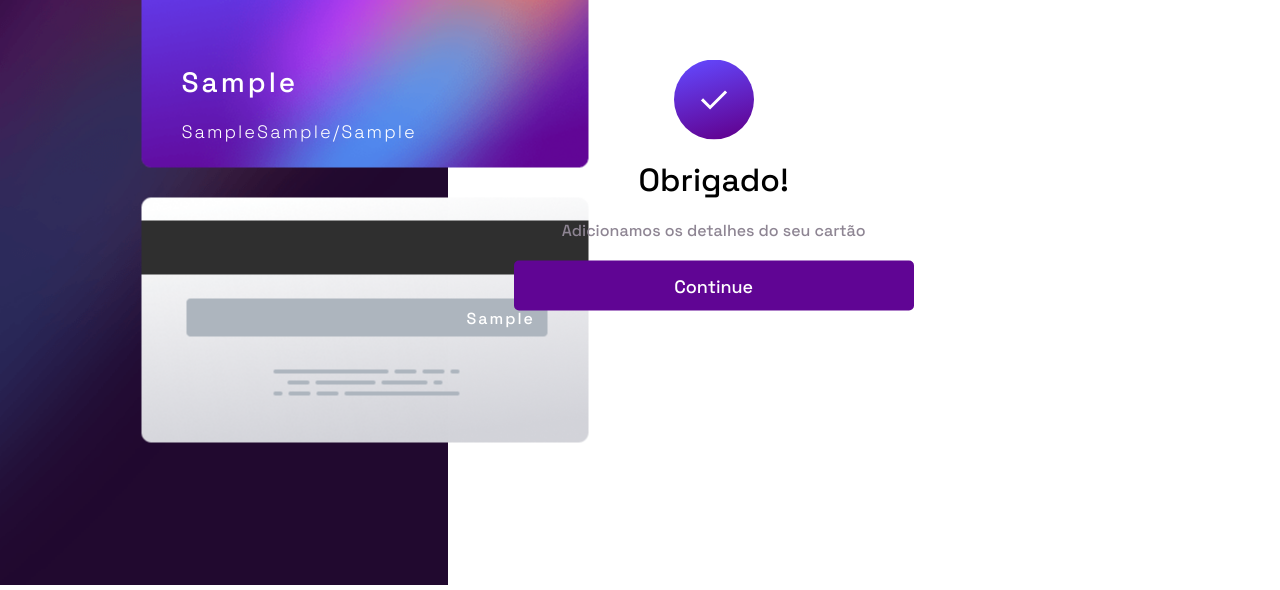
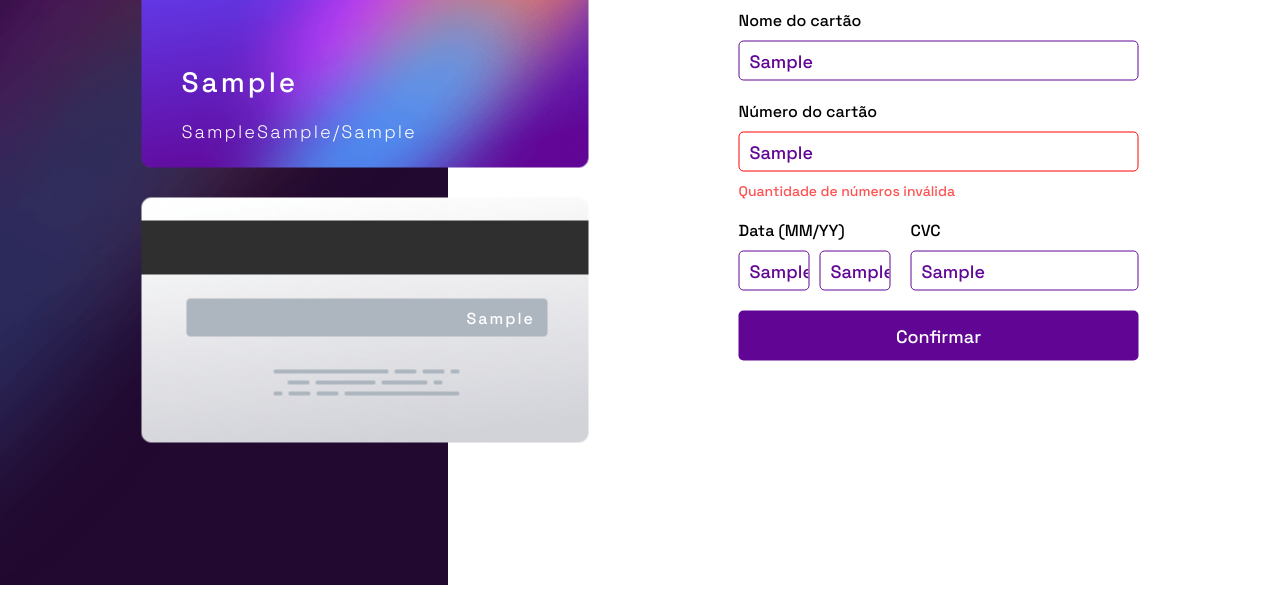
Before and after one commit to VitorQueirozz/Cartao-Interativo, a plain HTML site: page index.html in a window 1280 px wide. Both pictures are taken after typing "Sample", "Sample", "Sample", "Sample", "Sample" into the empty fields and a click on the button "Confirmar". Shown: the part 215-805 px from the top of the page. Drawn offline with Linux system fonts and the light colour scheme.

Commit message:
envio do formulario validado

```diff
--- a/assets/js/script.js
+++ b/assets/js/script.js
@@ -7,6 +7,8 @@ let resultadoCvc = document.querySelector('.resCVC')
 let formulario = document.querySelector('.formulario')
 let inputs = document.querySelectorAll('.inputs')
 let span= document.querySelectorAll('.required')
+
+let botao = document.querySelector('.botao')
 
 let filled = true;
 
@@ -117,6 +119,12 @@ function verificarCvc() {
 
 let valida = true
 
+function chamarModal() {
+    let modal = document.querySelector('.modal')
+    modal.classList.add('ativo')
+    formulario.classList.add('ativo')
+}
+
 function verificarForm(event){
     event.preventDefault()
     verificarNome()
@@ -124,12 +132,15 @@ function verificarForm(event){
     verificarMes()
     verificarAno()
     verificarCvc()
-    let modal = document.querySelector('.modal')
-    modal.classList.add('ativo')
-    formulario.classList.add('ativo')
+
+    //chamarModal()
 }
 
-formulario.addEventListener('submit', verificarForm)
+/*formulario.addEventListener('submit', verificarForm)*/
+botao.addEventListener('click', verificarForm)
+
+
+
 
 let btnModal = document.querySelector('.btn-modal')
 
@@ -148,5 +159,13 @@ function limparModal() {
     limparInput()
 }
 
+function verificarEnvio() {
+    if((inputs[0].value.length > 2) && (inputs[1].value.length > 15) && (inputs[2].value.length > 1) && (inputs[3].value.length > 1) && (inputs[4].value.length > 2)) {
+        botao.disabled = true
+        chamarModal()
+    }
+    botao.disabled = false
+}
+
 
 btnModal.addEventListener('click', limparModal)
--- a/index.html
+++ b/index.html
@@ -58,13 +58,13 @@
         <form class="formulario">
             <div class="input-name">
                 <label for="nome">Nome do cartão</label>
-                <input type="text" maxlength="35" name="nome" id="nome" placeholder="e.x.Lionel Messi" class="inputs" oninput="verificarNome()">
+                <input type="text" maxlength="35" name="nome" id="nome" placeholder="e.x.Lionel Messi" class="inputs" oninput="verificarNome()" onchange="verificarEnvio()">
                 <span class="required">Não pode ficar em branco</span>
             </div>
 
             <div class="input-number">
                 <label for="numero">Número do cartão</label>
-                <input type="text" maxlength="16" name="numero" id="numero" placeholder="e.x.1234 5678 9123 0000" class="inputs" oninput="verificarNumero()">
+                <input type="text" maxlength="16" name="numero" id="numero" placeholder="e.x.1234 5678 9123 0000" class="inputs" oninput="verificarNumero()" onchange="verificarEnvio()">
                 <span class="required">Quantidade de números inválida</span>
             </div>
 
@@ -74,11 +74,11 @@
                     <div class="input-AnoMesSpan">
                         <div class="input-AnoMes">
                             <div>
-                                <input type="text" maxlength="2" name="mes" id="mes" placeholder="MM" class="inputs" oninput="verificarMes()">
+                                <input type="text" maxlength="2" name="mes" id="mes" placeholder="MM" class="inputs" oninput="verificarMes()" onchange="verificarEnvio()">
                                 <span class="required">Preencha o mês</span>
                             </div>
                             <div>
-                                <input type="text" maxlength="2" name="ano" id="ano" placeholder="YY" class="inputs" oninput="verificarAno()">
+                                <input type="text" maxlength="2" name="ano" id="ano" placeholder="YY" class="inputs" oninput="verificarAno()" onchange="verificarEnvio()">
                                 <span class="required">Preencha o ano</span>
                             </div>
                         </div>
@@ -87,7 +87,7 @@
 
                 <div class="input-cvc">
                     <label for="cvc">CVC</label>
-                    <input type="text" maxlength="3" name="cvc" id="cvc" placeholder="e.x. 123" class="inputs" oninput="verificarCvc()">
+                    <input type="text" maxlength="3" name="cvc" id="cvc" placeholder="e.x. 123" class="inputs" oninput="verificarCvc()" onchange="verificarEnvio()">
                     <span class="required">Quantidade de números inválida</span>
                 </div>
             </div>
```
